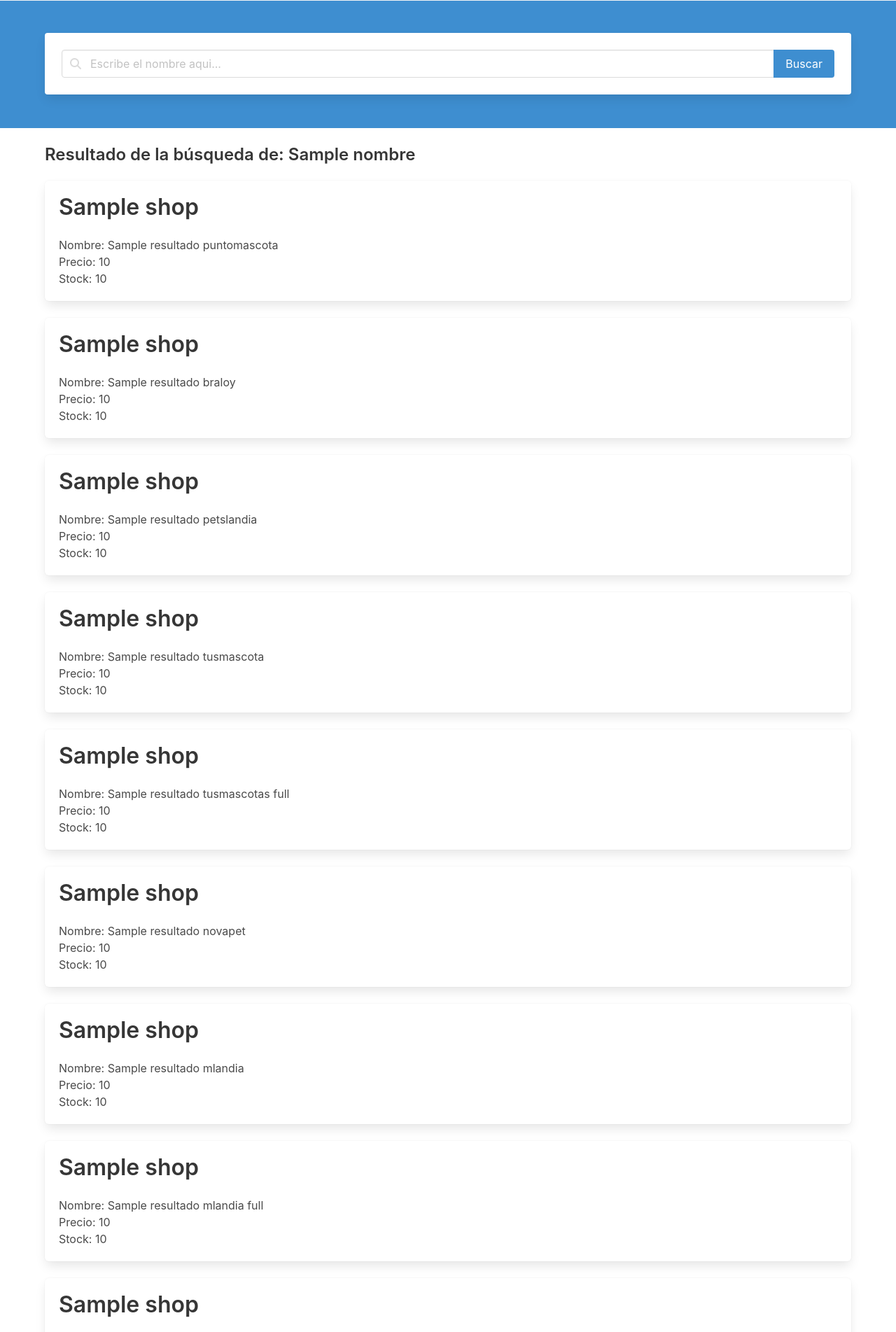
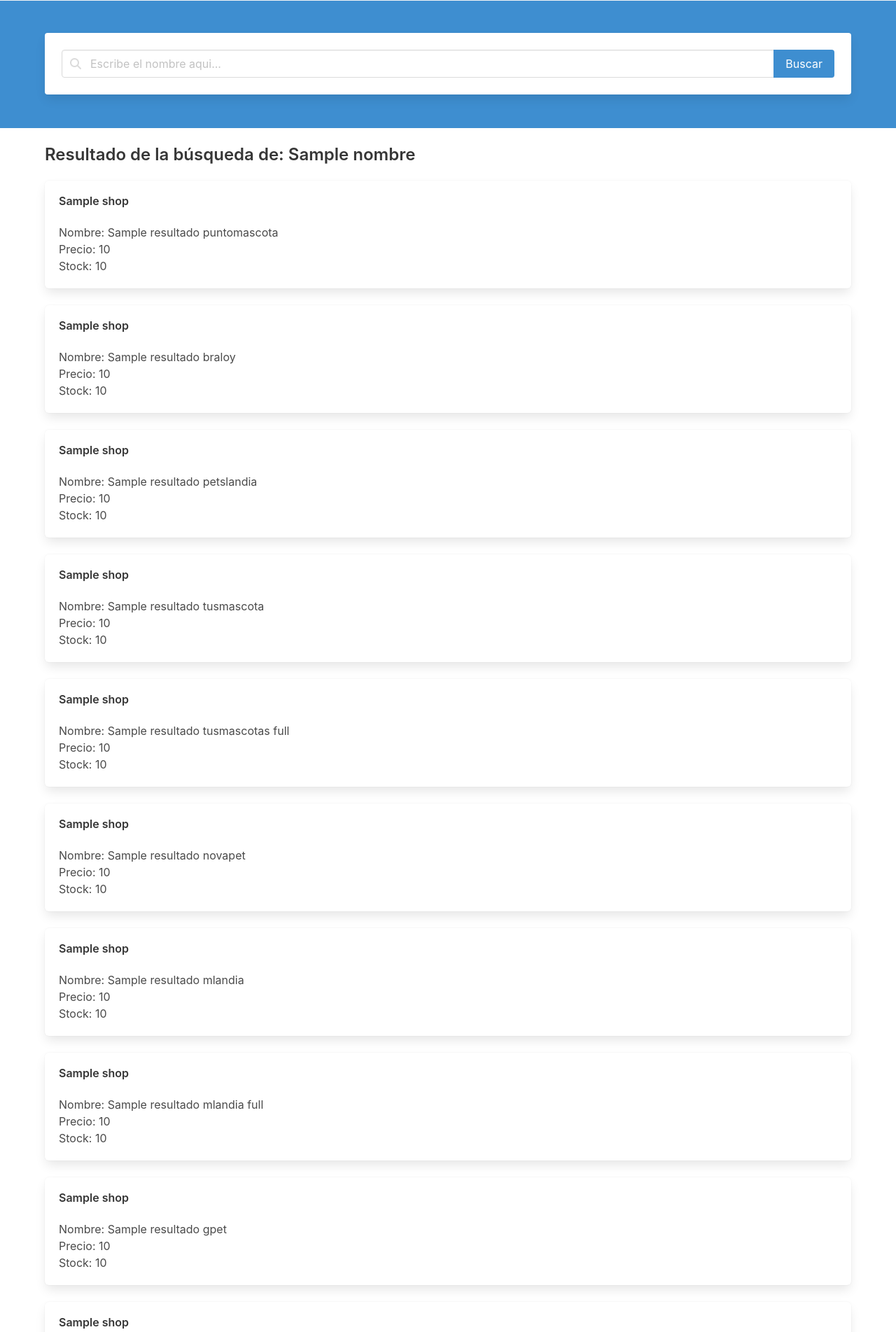
Before and after one commit to micheladasme/FurryFoodFinder, a Flask app: template templates/index.html in a window 1280 px wide. Shown: the part 65-1968 px from the top of the page at 70% size. Run offline with Flask 3, Linux system fonts and the light colour scheme; the template is opened without the code that fills it: most values are stand-ins (such as "Sample title", 1, 10 or a date in 2020); some libraries are stand-ins or nearby versions.

Commit message:
feat(app): Nuevas tiendas y nuevo diseño

```diff
--- a/static/css/style.css
+++ b/static/css/style.css
@@ -19,8 +19,8 @@ footer {
   border: 4px solid #dbdbdb;
   border-top: 4px solid #3273dc;
   border-radius: 50%;
-  width: 50px;
-  height: 50px;
+  width: 40px;
+  height: 40px;
   animation: spin 1s linear infinite;
 }
 
--- a/templates/index.html
+++ b/templates/index.html
@@ -59,7 +59,7 @@
 
         {% if resultado_puntomascotas %}
         <div class="box">
-            <h4 class="title">{{ resultado_puntomascotas.shop }}</h4>
+            <h5 class="title is-6">{{ resultado_puntomascotas.shop }}</h5>
             <p>Nombre: {{ resultado_puntomascotas.nombre }}</p>
             <p>Precio: {{ resultado_puntomascotas.precio }}</p>
             <p>Stock: {{ resultado_puntomascotas.stock }}</p>
@@ -68,7 +68,7 @@
 
         {% if resultado_braloy %}
         <div class="box">
-            <h4 class="title">{{ resultado_braloy.shop }}</h4>
+            <h5 class="title is-6">{{ resultado_braloy.shop }}</h5>
             <p>Nombre: {{ resultado_braloy.nombre }}</p>
             <p>Precio: {{ resultado_braloy.precio }}</p>
             <p>Stock: {{ resultado_braloy.stock }}</p>
@@ -77,7 +77,7 @@
 
         {% if resultado_petslandia %}
         <div class="box">
-            <h4 class="title">{{ resultado_petslandia.shop }}</h4>
+            <h5 class="title is-6">{{ resultado_petslandia.shop }}</h5>
             <p>Nombre: {{ resultado_petslandia.nombre }}</p>
             <p>Precio: {{ resultado_petslandia.precio }}</p>
             <p>Stock: {{ resultado_petslandia.stock }}</p>
@@ -86,7 +86,7 @@
 
         {% if resultado_tusmascotas %}
         <div class="box">
-            <h4 class="title">{{ resultado_tusmascotas.shop }}</h4>
+            <h5 class="title is-6">{{ resultado_tusmascotas.shop }}</h5>
             <p>Nombre: {{ resultado_tusmascotas.nombre }}</p>
             <p>Precio: {{ resultado_tusmascotas.precio }}</p>
             <p>Stock: {{ resultado_tusmascotas.stock }}</p>
@@ -95,7 +95,7 @@
 
         {% if resultado_tusmascotas_full %}
         <div class="box">
-            <h4 class="title">{{ resultado_tusmascotas_full.shop }}</h4>
+            <h5 class="title is-6">{{ resultado_tusmascotas_full.shop }}</h5>
             <p>Nombre: {{ resultado_tusmascotas_full.nombre }}</p>
             <p>Precio: {{ resultado_tusmascotas_full.precio }}</p>
             <p>Stock: {{ resultado_tusmascotas_full.stock }}</p>
@@ -104,7 +104,7 @@
 
         {% if resultado_novapet %}
         <div class="box">
-            <h4 class="title">{{ resultado_novapet.shop }}</h4>
+            <h5 class="title is-6">{{ resultado_novapet.shop }}</h5>
             <p>Nombre: {{ resultado_novapet.nombre }}</p>
             <p>Precio: {{ resultado_novapet.precio }}</p>
             <p>Stock: {{ resultado_novapet.stock }}</p>
@@ -113,7 +113,7 @@
 
         {% if resultado_mlandia %}
         <div class="box">
-            <h4 class="title">{{ resultado_mlandia.shop }}</h4>
+            <h5 class="title is-6">{{ resultado_mlandia.shop }}</h5>
             <p>Nombre: {{ resultado_mlandia.nombre }}</p>
             <p>Precio: {{ resultado_mlandia.precio }}</p>
             <p>Stock: {{ resultado_mlandia.stock }}</p>
@@ -122,7 +122,7 @@
 
         {% if resultado_mlandia_full %}
         <div class="box">
-            <h4 class="title">{{ resultado_mlandia_full.shop }}</h4>
+            <h5 class="title is-6">{{ resultado_mlandia_full.shop }}</h5>
             <p>Nombre: {{ resultado_mlandia_full.nombre }}</p>
             <p>Precio: {{ resultado_mlandia_full.precio }}</p>
             <p>Stock: {{ resultado_mlandia_full.stock }}</p>
@@ -131,7 +131,7 @@
 
         {% if resultado_gpet %}
         <div class="box">
-            <h4 class="title">{{ resultado_gpet.shop }}</h4>
+            <h5 class="title is-6">{{ resultado_gpet.shop }}</h5>
             <p>Nombre: {{ resultado_gpet.nombre }}</p>
             <p>Precio: {{ resultado_gpet.precio }}</p>
             <p>Stock: {{ resultado_gpet.stock }}</p>
@@ -140,7 +140,7 @@
 
         {% if resultado_dgppet %}
         <div class="box">
-            <h4 class="title">{{ resultado_dgppet.shop }}</h4>
+            <h5 class="title is-6">{{ resultado_dgppet.shop }}</h5>
             <p>Nombre: {{ resultado_dgppet.nombre }}</p>
             <p>Precio: {{ resultado_dgppet.precio }}</p>
             <p>Stock: {{ resultado_dgppet.stock }}</p>
@@ -149,7 +149,7 @@
 
         {% if resultado_stgopet %}
         <div class="box">
-            <h4 class="title">{{ resultado_stgopet.shop }}</h4>
+            <h5 class="title is-6">{{ resultado_stgopet.shop }}</h5>
             <p>Nombre: {{ resultado_stgopet.nombre }}</p>
             <p>Precio: {{ resultado_stgopet.precio }}</p>
             <p>Stock: {{ resultado_stgopet.stock }}</p>
@@ -158,7 +158,7 @@
 
         {% if resultado_lira %}
         <div class="box">
-            <h4 class="title">{{ resultado_lira.shop }}</h4>
+            <h5 class="title is-6">{{ resultado_lira.shop }}</h5>
             <p>Nombre: {{ resultado_lira.nombre }}</p>
             <p>Precio: {{ resultado_lira.precio }}</p>
             <p>Stock: {{ resultado_lira.stock }}</p>
@@ -167,7 +167,7 @@
 
         {% if resultado_lira_full %}
         <div class="box">
-            <h4 class="title">{{ resultado_lira_full.shop }} </h4>
+            <h5 class="title is-6">{{ resultado_lira_full.shop }} </h5>
             <p>Nombre: {{ resultado_lira_full.nombre }}</p>
             <p>Precio: {{ resultado_lira_full.precio }}</p>
             <p>Stock: {{ resultado_lira_full.stock }}</p>
@@ -176,7 +176,7 @@
 
         {% if resultado_faunimals %}
         <div class="box">
-            <h4 class="title">{{ resultado_faunimals.shop }}</h4>
+            <h5 class="title is-6">{{ resultado_faunimals.shop }}</h5>
             <p>Nombre: {{ resultado_faunimals.nombre }}</p>
             <p>Precio: {{ resultado_faunimals.precio }}</p>
             <p>Stock: {{ resultado_faunimals.stock }}</p>
@@ -185,7 +185,7 @@
 
         {% if resultado_manchasSofi %}
         <div class="box">
-            <h4 class="title">{{ resultado_manchasSofi.shop }} </h4>
+            <h5 class="title is-6">{{ resultado_manchasSofi.shop }} </h5>
             <p>Nombre: {{ resultado_manchasSofi.nombre }}</p>
             <p>Precio: {{ resultado_manchasSofi.precio }}</p>
             <p>Stock: {{ resultado_manchasSofi.stock }}</p>
@@ -209,7 +209,7 @@
             </div>
         </div>
     </footer>
-    <script src="../static/js/main.js"></script>
+    <script src="{{url_for('static', filename='js/main.js')}}"></script>
 </body>
 
 </html>
```
